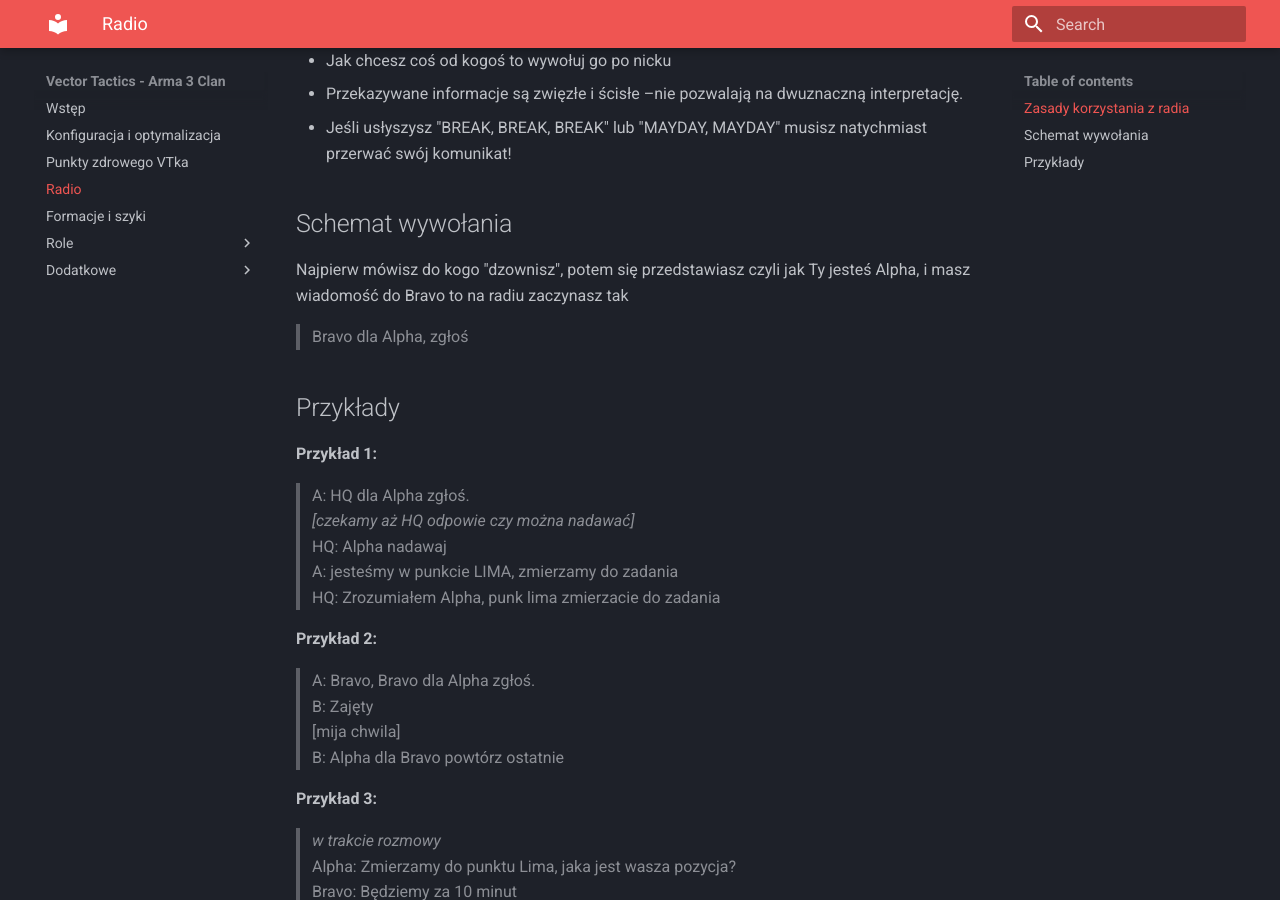
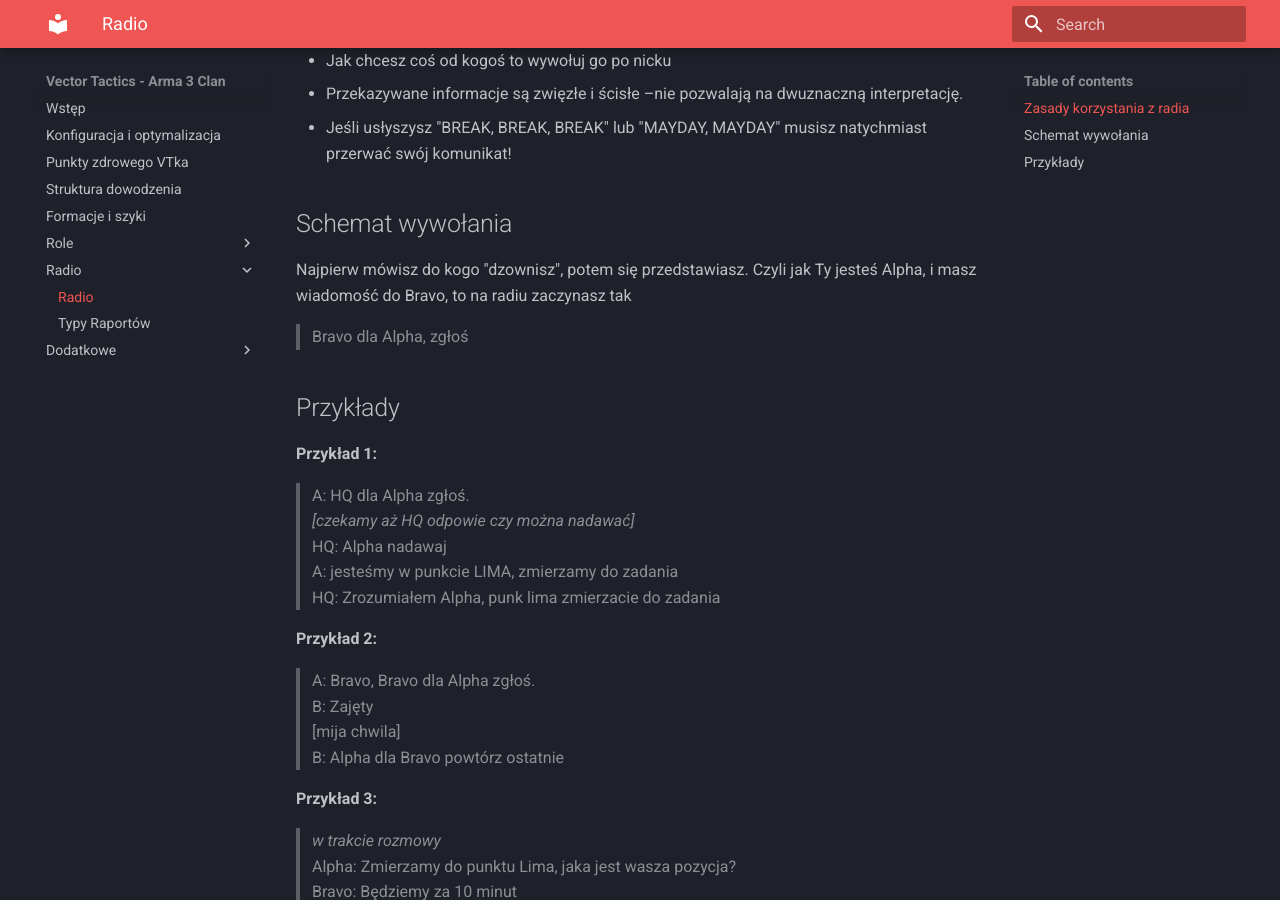
Before and after one commit to aquiceeo/vt-manual, an MkDocs documentation site: the page built from docs/radio.md, in a window 1280 px wide and 900 px high, scrolled down 418 px. Built offline with MkDocs 1.6.1 and Material for MkDocs 9.7.7, drawn with Linux system fonts in a browser that asks for light colours.

Commit message:
Zmiana pozycji w Menu

```diff
--- a/docs/radio.md
+++ b/docs/radio.md
@@ -15,8 +15,8 @@
 
 ## Schemat wywołania
 
-Najpierw mówisz do kogo "dzownisz", potem się przedstawiasz
-czyli jak Ty jesteś Alpha, i masz wiadomość do Bravo
+Najpierw mówisz do kogo "dzownisz", potem się przedstawiasz.
+Czyli jak Ty jesteś Alpha, i masz wiadomość do Bravo,
 to na radiu zaczynasz tak
 
 > Bravo dla Alpha, zgłoś
--- a/mkdocs.yml
+++ b/mkdocs.yml
@@ -16,15 +16,17 @@ nav:
   - index.md
   - konfiguracja.md
   - podstawy.md
-  - radio.md
+  - struktura_dowodzenia.md
   - formacje.md
   - Role:
       - pl.md
       - sl.md
       - tl.md
       - medic.md
-      - sniper.md
-      - JTAC-heli.md
+      # - sniper.md
+      # - JTAC-heli.md
+  - Radio:
+      - radio.md
+      - raporty.md
   - Dodatkowe:
       - dodatkowe.md
-      - struktura_dowodzenia.md
```
